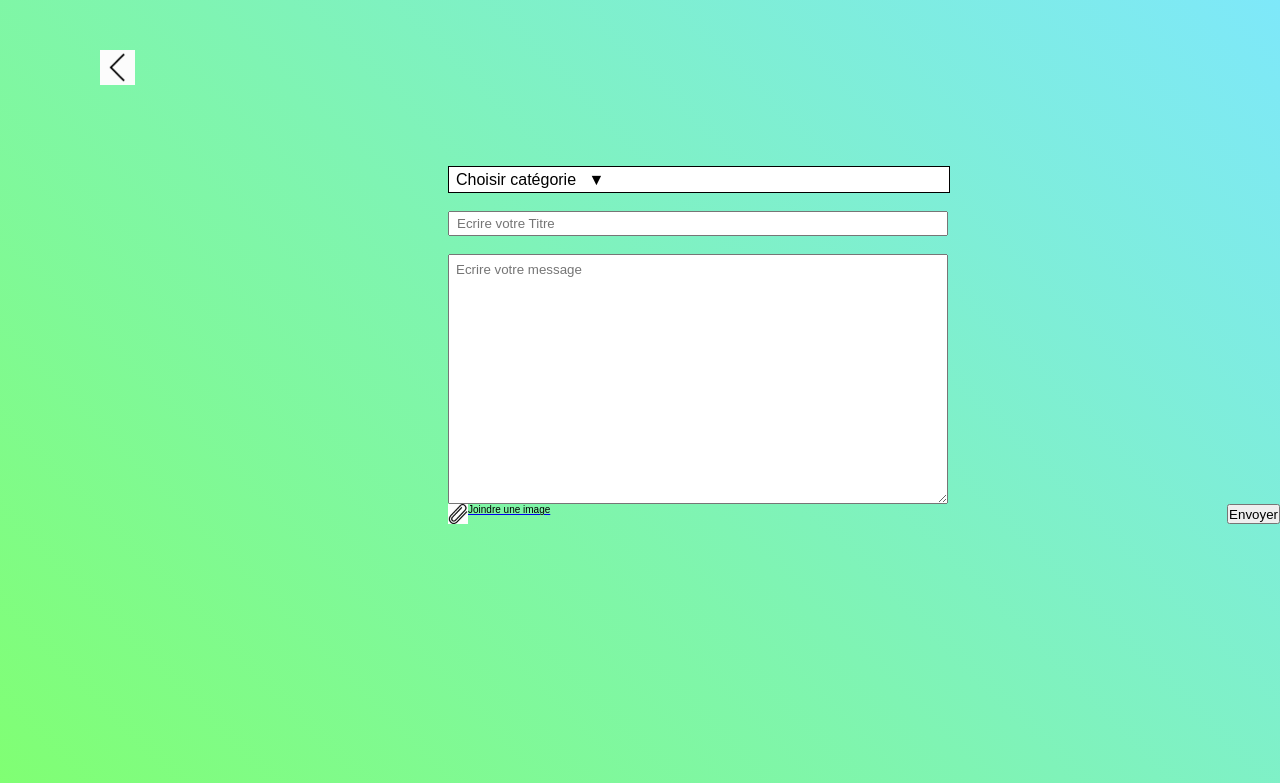
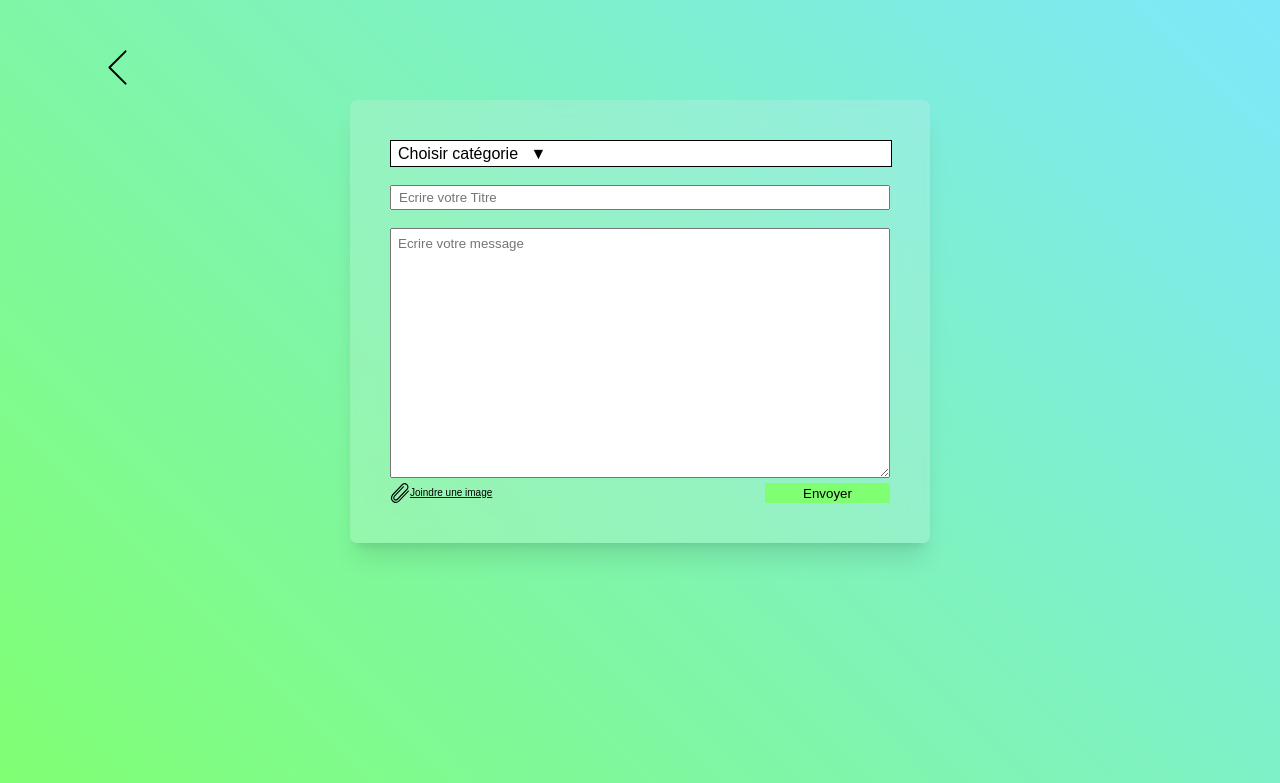
Before and after one commit to idrisT11/isep-iclald, a PHP site: page /forum.html in a window 1280 px wide. Shown: the top 783 px of the page. Run offline with PHP 8.4, Linux system fonts and the light colour scheme.

Commit message:
FORUMV6
FORUMV 6

```diff
--- a/forum.css
+++ b/forum.css
@@ -9,21 +9,30 @@
 }
 
 #div1{
-    width: 100%;
+    padding: 40px;
+    box-shadow: 0 20px 25px -5px rgb(0 0 0 / 0.1),0 8px 10px -6px rgb(0 0 0 / 0.1);
+    border-radius: 7px;
+    margin-top: 100px;
+    width: 500px;
+    background-color: RGBa(240,240,240,0.20);
+    backdrop-filter: blur(16px);
 }
+
+
 h1{
+    position: absolute;
     float: left;
-    transform: rotate(180deg);
+    transform: rotate(270deg);
     margin-top: 50px;
     margin-left: 100px;
 }
 section{
     display: flex;
-    margin-left: 35%;
+    justify-content: center;
 
 }
 nav{
-    margin-top: 20%;
+    margin-top: 0%;
     border: solid 1px black;
     display: flex;
     width: 500px;
@@ -100,9 +109,11 @@ margin-left: 350px;
   height: 1500px;
 }
 #div2{
+    margin-top: 5px;
     display: flex;
     flex-direction: row;
     justify-content: space-between;
+    width: 500px;
 }
 #input{
     padding: 7px;
@@ -123,11 +134,14 @@ margin-left: 350px;
     color: black;
     display: block;
     font-size: 10px;
-    margin-top: 0px;
-}
-#envoyer{
-    margin-right: 390px;
+    margin-top: 4px;
 }
 #deroulant{
     padding: 7px;
 }
+.btn2{
+    width: 25%;
+    border: 0px;
+    background-color: #80ff72;
+    cursor: pointer;
+}
--- a/forum.html
+++ b/forum.html
@@ -6,7 +6,7 @@
 </head>
 <body>
 <header>
-  <h1 class="titre"><a href="retour"><img src="retour.jfif" alt="retour" width="35" height="35"></a></h1>
+  <h1 class="titre"><a href="retour"><img src="retour.svg" alt="retour" width="35" height="35"></a></h1>
 </header>
 <section>
 
@@ -43,7 +43,7 @@
       <div2 id="div2">
         <div3>
           <a href="image" id="addImg">
-            <img src="OIP (3).jfif" alt="image"width="20" height="20">
+            <img src="trombonne.svg" alt="image"width="20" height="20">
             <image1 id="image1">Joindre une image</image1>
           </a>
         </div3>
```
Also changed, not shown: retour.svg (added), trombonne.svg (added).
